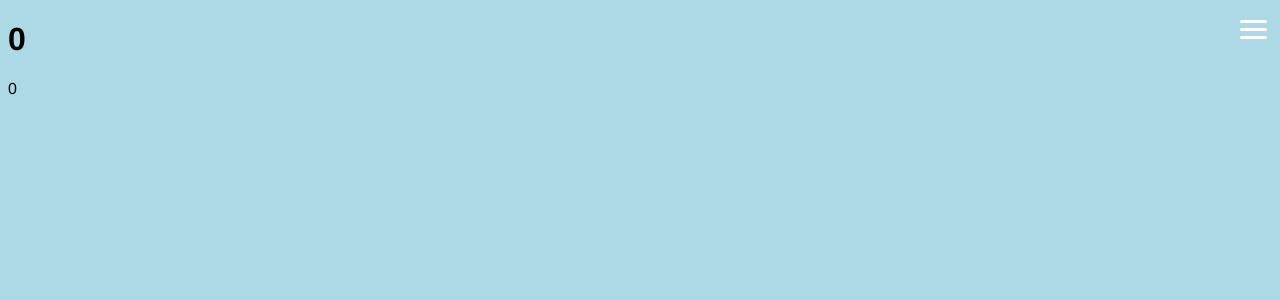
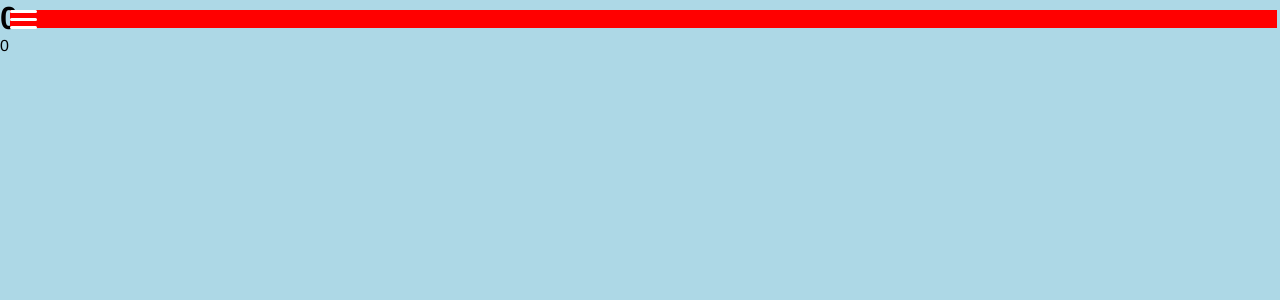
Before and after one commit to jaymagrob/beeper-timer, a Next.js app: page / in a window 1280 px wide. Shown: the top 300 px of the page. Built offline with nearby package versions, Linux system fonts and the light colour scheme.

Commit message:
DEV-14, settings: added 2 (partical)

```diff
--- a/components/settings.tsx
+++ b/components/settings.tsx
@@ -33,7 +33,7 @@ export default function settings() {
   return (
     <>
       <div className="settings-container">
-        <div>
+        <div className="settings-nav">
           <input type="checkbox" id="toggle" aria-hidden="true"
             defaultChecked={show}
             onChange={() => setShow(!show)} />
--- a/styles/globals.css
+++ b/styles/globals.css
@@ -1,26 +1,35 @@
 * {
   font-family: Helvetica, sans-serif;
   box-sizing: border-box;
+  margin: 0;
+  padding: 0;
 }
 
 body {
   background-color: lightblue;
 }
 
+.settings-container {
+  position: fixed;
+  width: 99vw;
+  background: red;
+  margin: 10px;
+}
+
+.settings-nav {
+  display: flex;
+  align-items: center;
+  justify-content: center;
+}
+
 .nav__icon {
   display: block;
-  position: absolute;
-  top: 20px;
-  right: 13px;
-  height: 27px;
-  width: 27px;
   cursor: pointer;
   text-indent: -9999px;
   transition: all 1s cubic-bezier(0.19, 1, 0.22, 1);
   border: none;
   color: transparent;
   text-shadow: 0 0 0 gray;
-  text-align: center;
 }
 .nav__icon:focus {
   outline: none;
@@ -69,8 +78,3 @@ input[type=checkbox]:checked ~ label .nav__icon-line:nth-child(3) {
   width: 27px;
   transform: translateX(-5px) rotate(45deg) translateY(-8px);
 }
-
-.settings-main {
-  position: absolute;
-  height: 400px;
-}
```
